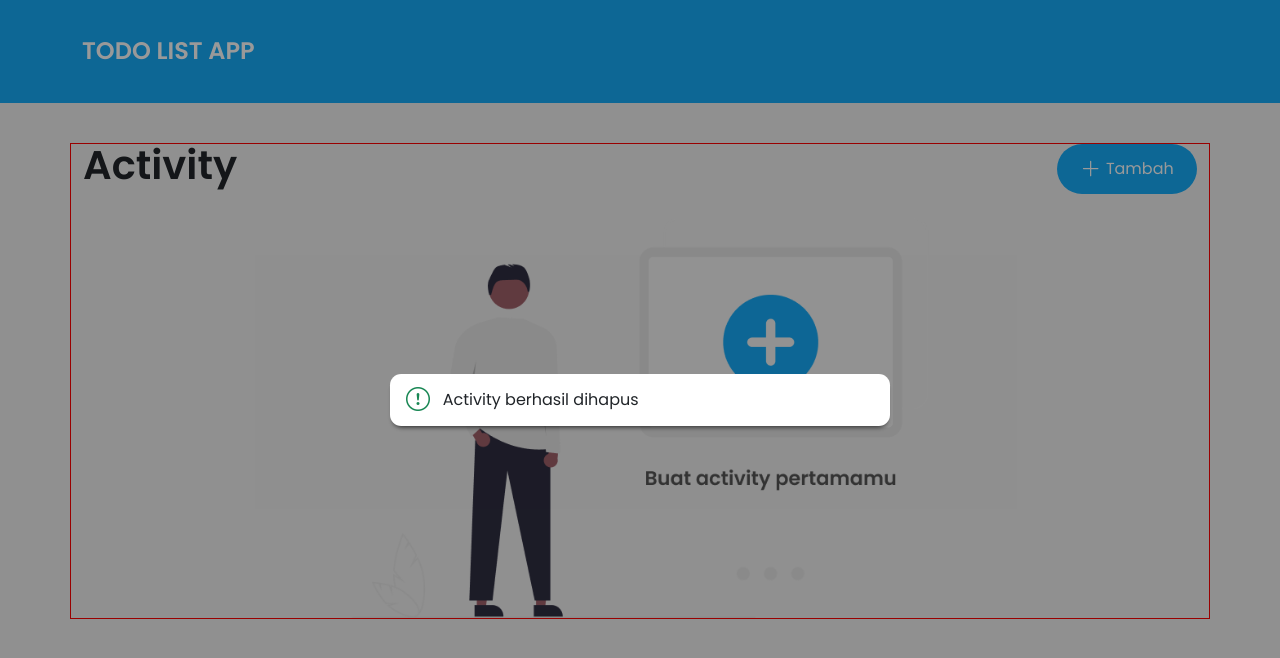
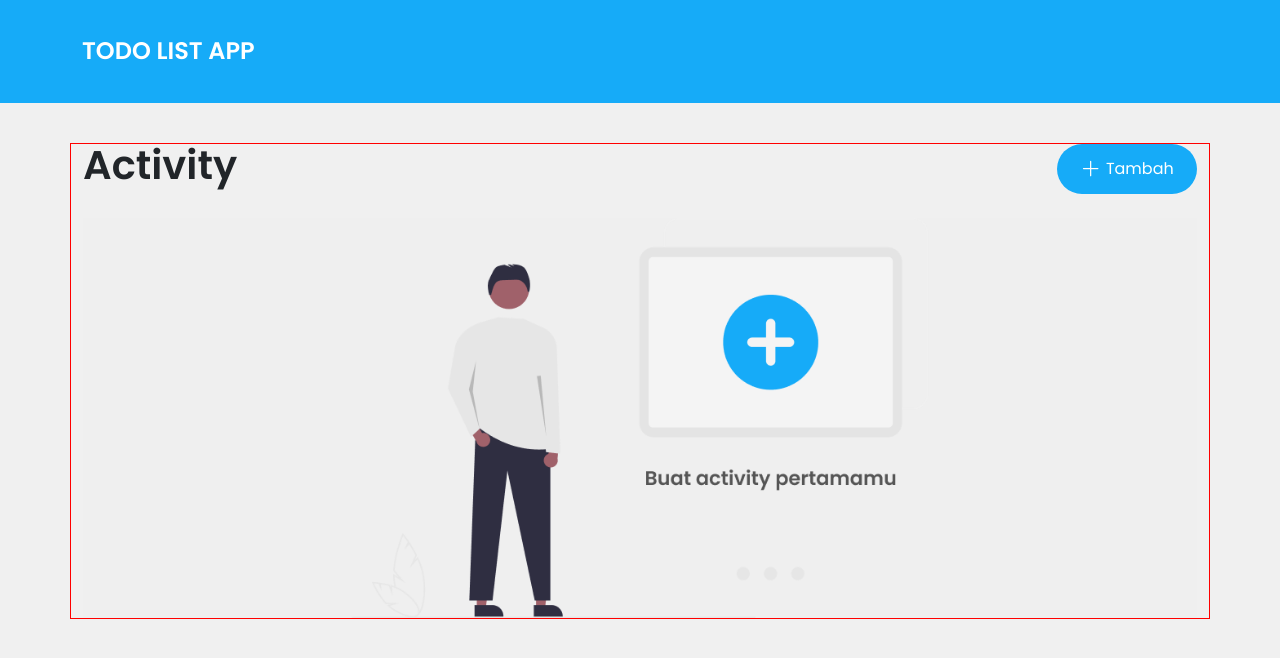
Before and after one commit to elangyudha280/elang-yudha-case-todolist, a React (Vite) app: page / in a window 1280 px wide. Shown: the top 658 px of the page. Built offline with nearby package versions, Linux system fonts and the light colour scheme; no server answers.

Commit message:
mulai fitur delete activity

```diff
--- a/src/component/dashboardActivity.jsx
+++ b/src/component/dashboardActivity.jsx
@@ -108,7 +108,7 @@ const DashboardActivity = ()=>{
             </section>
 
             {/* component modal delete activity */}
-            <DeleteActivity/>
+            {/* <DeleteActivity/> */}
         </contextDataActivity.Provider>
     )
 }
```
